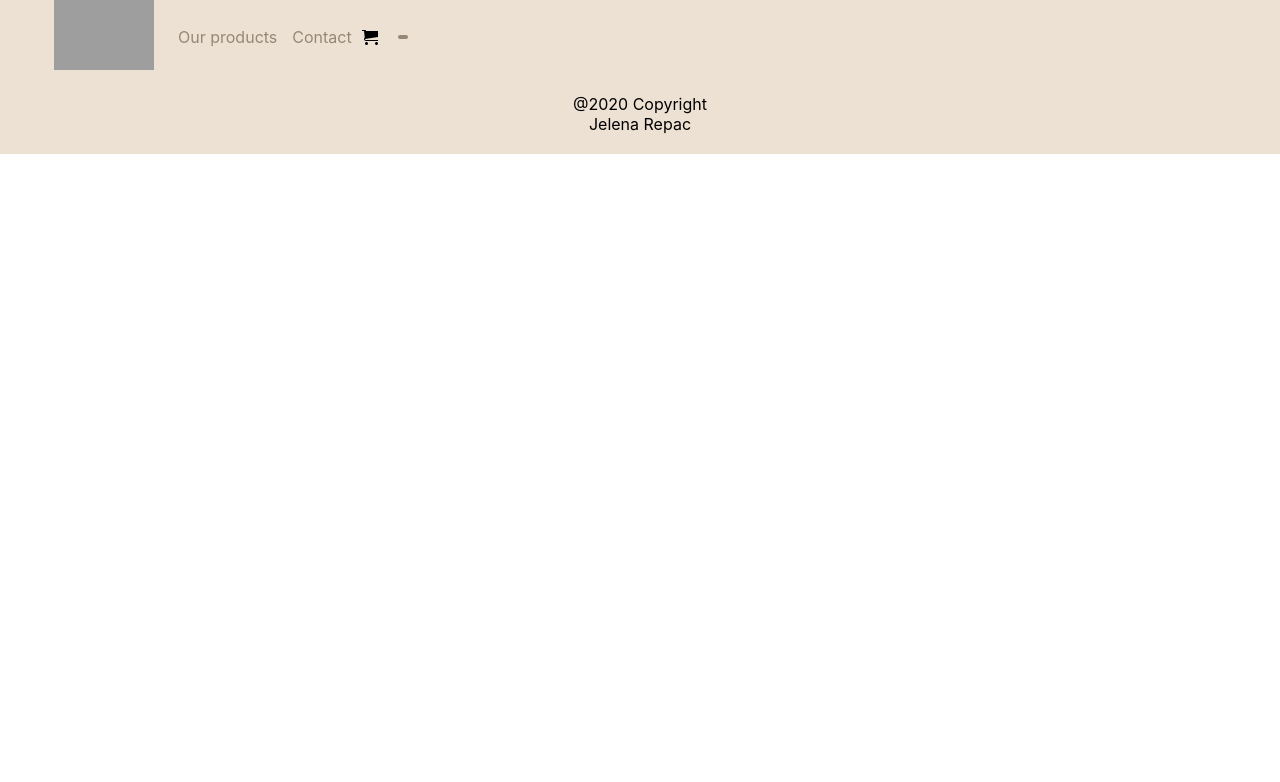
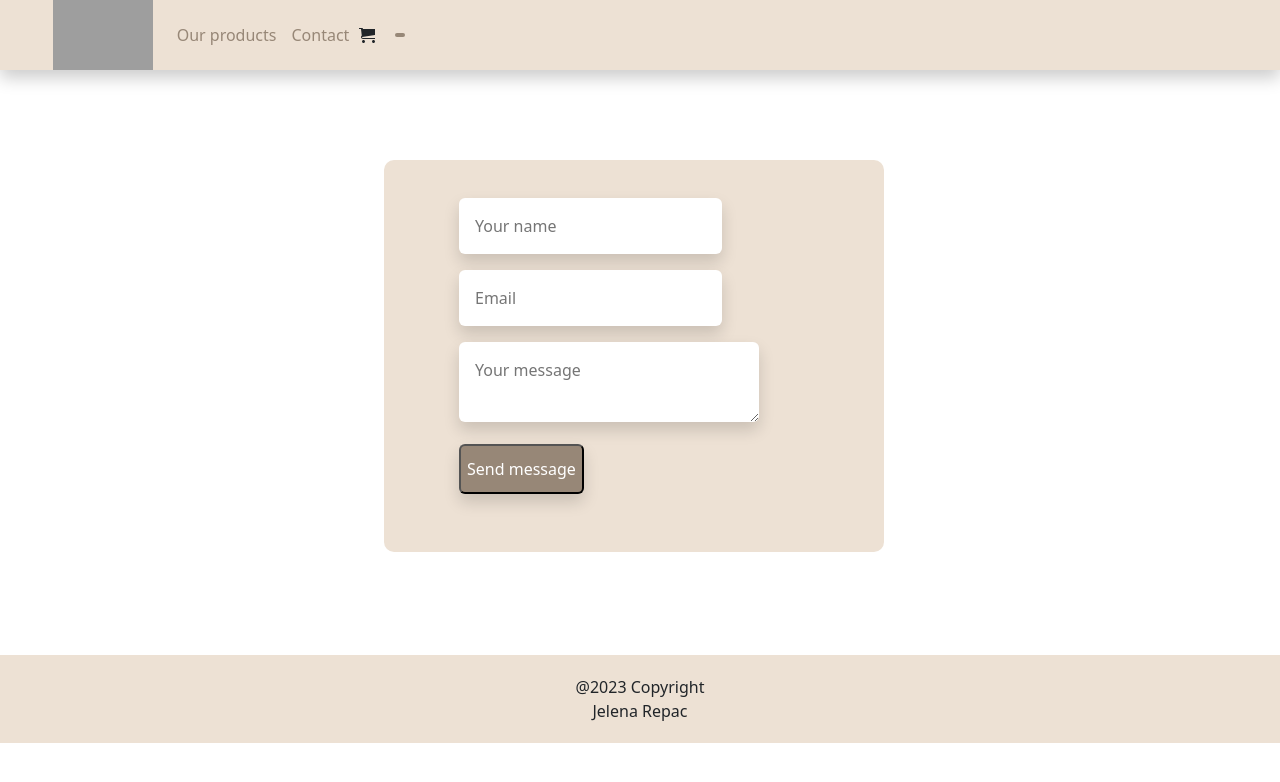
Before and after one commit to JelenaRepac/ArqaShop, a React (Create React App) app: page /kontakt in a window 1280 px wide. Shown: the top 782 px of the page. Built offline with nearby package versions, Linux system fonts and the light colour scheme; grey boxes are pictures that could not be loaded.

Commit message:
Added Contact component and her css

```diff
--- a/package.json
+++ b/package.json
@@ -3,11 +3,14 @@
   "version": "0.1.0",
   "private": true,
   "dependencies": {
+    "@emailjs/browser": "^3.10.0",
     "@testing-library/jest-dom": "^5.16.5",
     "@testing-library/react": "^13.4.0",
     "@testing-library/user-event": "^13.5.0",
+    "bootstrap": "^5.2.3",
     "emailjs-com": "^3.2.0",
     "react": "^18.2.0",
+    "react-bootstrap": "^2.7.0",
     "react-dom": "^18.2.0",
     "react-icons": "^4.7.1",
     "react-router-dom": "^6.7.0",
--- a/src/App.css
+++ b/src/App.css
@@ -97,3 +97,54 @@
     text-align: center;
 
   }
+
+  form{
+    margin-left: 15%;
+  }
+  .form-div{
+    margin-top:7%;
+    margin-left:30%;
+    margin-bottom: 8%;
+    background-color: #ede1d4;
+    padding-top: 3%;
+    padding-bottom: 3%;
+    width: 500px;
+    border-radius: 10px;
+  }
+  .formSentMsg{
+    visibility :"hidden"
+  }
+  #porukaUspešno{
+    width: 600px;
+    height: 40px;
+    box-shadow: 0 8px 16px 0 #bbdabb;
+    background-color: #90EE90;
+    color: black;
+    margin-left: 26%;
+    padding: 10px;
+
+  }
+  #uspešno{
+    width: 600px;
+    height: 40px;
+    background-color: #90EE90;
+    color: black;
+    margin-left: 26%;
+    margin-bottom: 30px;
+    padding: 10px;
+  }
+
+  #porukaNeuspešno{
+    width: 600px;
+    height: 40px;
+    background-color: #D0B8A8;
+    color: black;
+    margin-left: 26%;
+    padding: 10px;
+
+  }
+
+  input{
+    border: 1px solid rgb(165, 164, 164);
+    border-radius: 3px;
+  }
--- a/src/App.js
+++ b/src/App.js
@@ -4,6 +4,8 @@ import { BrowserRouter, Routes, Route } from "react-router-dom";
 import Main from './components/Main';
 import NavBar from './components/NavBar';
 import Footer from './components/Footer';
+import Kontakt from './components/Contact';
+import 'bootstrap/dist/css/bootstrap.min.css';
 
 
 function App() {
@@ -16,6 +18,10 @@ function App() {
           element={<Main />}
 
         />
+
+        <Route
+        path="/kontakt" element={<Kontakt />}
+        />
       </Routes>
     <Footer></Footer>
     </BrowserRouter>
--- /dev/null
+++ b/src/components/Contact.jsx
@@ -0,0 +1,56 @@
+import React from 'react'
+import { useRef } from 'react';
+
+function Kontakt() {
+    const form = useRef();
+
+    return (<>
+        <div className='form-div'>
+
+            <form ref={form} id="myform"
+
+            >
+                <div className="mb-3 pt-0">
+                    <input
+                        type="text"
+                        placeholder="Your name"
+                        name="name" id="name"
+                        className="px-3 py-3 placeholder-gray-400 text-gray-600 relative bg-white bg-white rounded text-sm border-0 shadow outline-none focus:outline-none focus:ring w-full"
+                        required
+                    />
+                </div>
+                <div className="mb-3 pt-0">
+                    <input
+                        type="email"
+                        placeholder="Email"
+                        name="email"
+                        className="px-3 py-3 placeholder-gray-400 text-gray-600 relative bg-white bg-white rounded text-sm border-0 shadow outline-none focus:outline-none focus:ring w-full"
+                        required
+                    />
+                </div>
+                <div className="mb-3 pt-0">
+                    <textarea
+                        placeholder="Your message"
+                        name="message"
+                        className=" px-3 py-3 placeholder-gray-400 text-gray-600 relative bg-white bg-white rounded text-sm border-0 shadow outline-none focus:outline-none focus:ring w-full"
+                        required style={{ width: 300 + "px" }}
+                    />
+                </div>
+                <div className="mb-3 pt-0">
+                    <button
+                        className="bg-blue-500 text-white active:bg-blue-600 font-bold uppercase  rounded shadow hover:shadow-lg outline-none focus:outline-none mr-1 mb-1 ease-linear transition-all duration-150"
+                        type="submit" value="send" style={{ backgroundColor: "#978777", height: 50 + "px" }}
+                    >
+                        Send message
+                    </button>
+                </div>
+            </form>
+
+        </div>
+
+    </>
+
+    );
+}
+
+export default Kontakt
--- a/src/components/Footer.jsx
+++ b/src/components/Footer.jsx
@@ -3,7 +3,7 @@ import React from 'react'
 function Footer() {
     return (
         <div className='footer-div'>
-        <div className='footer'>@2020 Copyright</div>
+        <div className='footer'>@2023 Copyright</div>
         <div className='info'>Jelena Repac</div>
         </div>
     )
```
Also changed, not shown: 1 other file (tests, documents, lock files or other folders).
